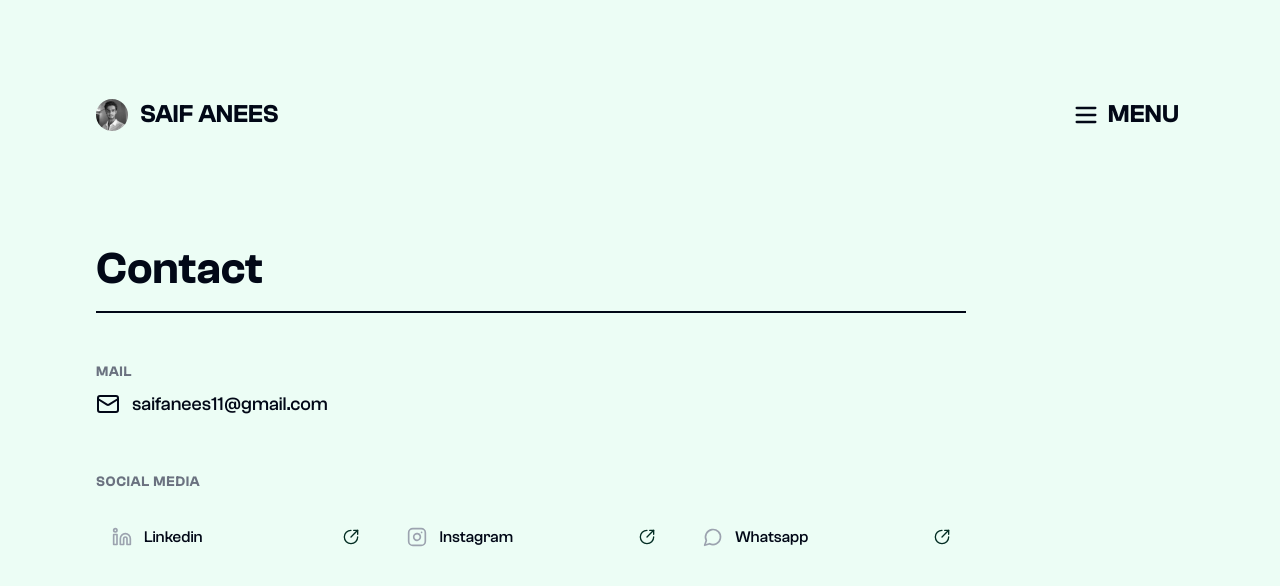
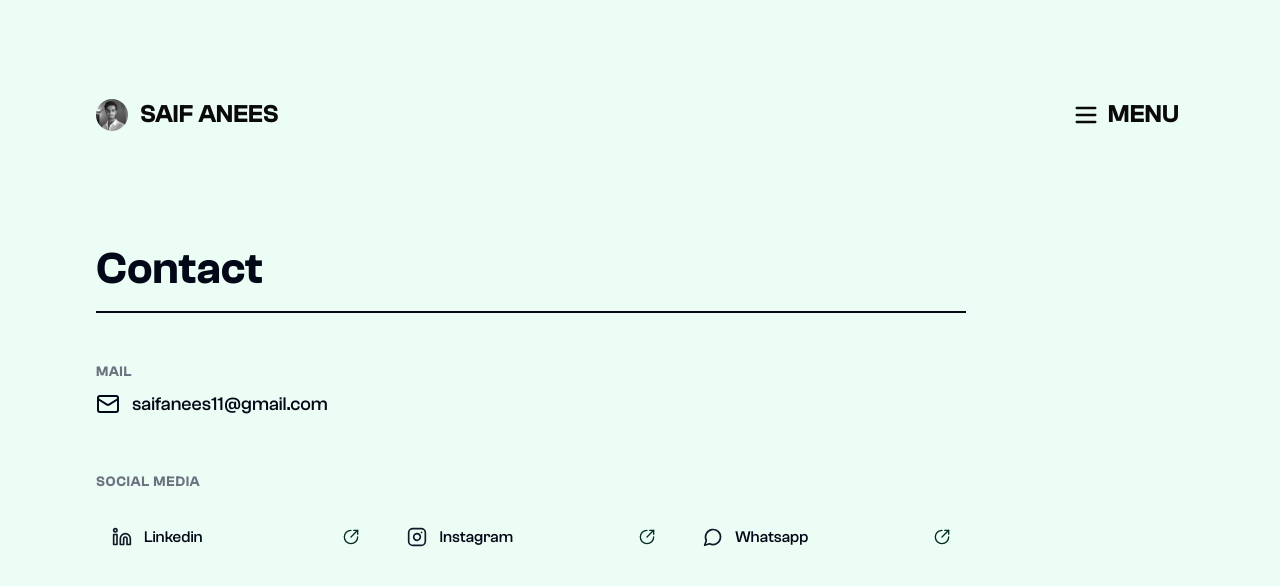
Before and after one commit to saiFaneeS/saif-anees-portfolio, a Next.js app: page /contact in a window 1280 px wide. Shown: the top 586 px of the page. Built offline with nearby package versions, Linux system fonts and the light colour scheme.

Commit message:
first commit

```diff
--- a/components/About.jsx
+++ b/components/About.jsx
@@ -37,7 +37,7 @@ const About = () => {
 
   return (
     <div
-      className={`min-h-screen overflow-x-hidden overflow-y-auto relative flex flex-col justify-center gap-8 px-24 max-lg:px-16 max-md:px-12 max-sm:px-4 py-24 pt-40 max-sm:py-16 ${
+      className={`min-h-screen overflow-x-hidden overflow-y-auto relative flex flex-col justify-center gap-8 px-24 max-lg:px-16 max-md:px-12 max-sm:px-4 py-24 pt-40 max-sm:pt-28 max-sm:py-16 ${
         isActive ? "slide-out-top" : "slide-in-bottom"
       } ${pageChanged ? "hidden" : ""}`}
     >
@@ -58,7 +58,7 @@ const About = () => {
               <h3 className="text-lg font-semibold text-gray-900">
                 {section.category}
               </h3>
-              <div className="grid grid-cols-4 max-md:grid-cols-3 max-sm:grid-cols-2 gap-4 gap-y-5">
+              <div className="grid grid-cols-4 max-md:grid-cols-3 max-sm:grid-cols-2 gap-4 gap-y-5 saturate-[70%]">
                 {section.items.map((tool, toolIndex) => (
                   <div
                     key={toolIndex}
--- a/components/Contact.jsx
+++ b/components/Contact.jsx
@@ -52,15 +52,15 @@ const Contact = () => {
 
           <div>
             <p className="text-sm font-semibold text-gray-500 mb-4 tracking-wider">SOCIAL MEDIA</p>
-            <div className="grid grid-cols-1 md:grid-cols-3 gap-4">
+            <div className="grid grid-cols-1 md:grid-cols-3 gap-4 gap-y-2">
               {socialLinks.map((link, index) => (
                 <Link
                   key={index}
                   target="_blank"
                   href={link.url}
-                  className="group flex items-center gap-3 p-4 rounded-lg hover:bg-emerald-950 hover:text-emerald-100 transition-all"
+                  className="group flex items-center gap-3 p-4 rounded-md hover:bg-emerald-950 hover:text-emerald-100 transition-all"
                 >
-                  <span className="text-gray-400 group-hover:text-emerald-100 transition-colors">
+                  <span className="text-gray-900 group-hover:text-emerald-100 transition-colors">
                     {link.icon}
                   </span>
                   <span className="font-medium group-hover:translate-x-1 transition-transform">
--- a/components/Navbar.jsx
+++ b/components/Navbar.jsx
@@ -23,7 +23,7 @@ const Navbar = () => {
   return (
     <>
       <div
-        className={`fixed top-0 w-full flex gap-4 items-center justify-between px-24 max-lg:px-16 max-md:px-12 max-sm:px-4 pt-24 max-md:pt-20 max-sm:pt-6 z-20`}
+        className={`fixed top-0 bg-emerald-50 backdrop-blur-2xl text-neutral-950 w-full flex gap-4 items-center justify-between px-24 max-lg:px-16 max-md:px-12 max-sm:px-4 pt-24 max-md:pt-20 pb-3 max-sm:pt-6 z-20`}
       >
         <Link
           href={"/"}
```
